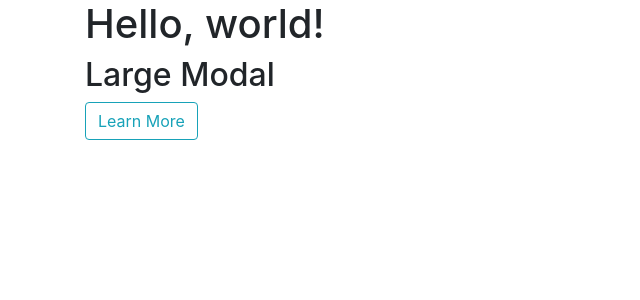
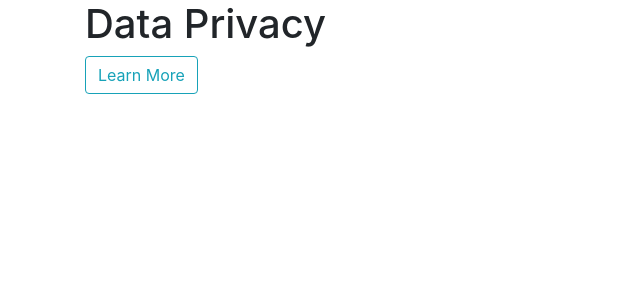
Before and after one commit to emksulliv/dataPrivacy, a Django app: page / in a window 1280 px wide. Shown: the top 300 px of the page, without its empty margins (0-640 px from the left). Run offline with Django 3.2, Linux system fonts and the light colour scheme; some libraries are stand-ins or nearby versions.

Commit message:
added comments for documentation, changes page header

```diff
--- a/dataPrivacy/page/templates/index.html
+++ b/dataPrivacy/page/templates/index.html
@@ -2,16 +2,16 @@
 <html>
   <head>
     <meta charset="utf-8">
+    <!--use bootstrap CDN by adding the below 2 lines-->
     <meta name="viewport" content="width=device-width, initial-scale=1, shrink-to-fit=no">
     <link rel="stylesheet" href="https://stackpath.bootstrapcdn.com/bootstrap/4.5.0/css/bootstrap.min.css" integrity="sha384-9aIt2nRpC12Uk9gS9baDl411NQApFmC26EwAOH8WgZl5MYYxFfc+NcPb1dKGj7Sk" crossorigin="anonymous">
     <title>page</title>
   </head>
   <body>
 
-
+    <!--the body of the page, this will contain all the stuff we SEE-->
     <div class="container">
-        <h1>Hello, world!</h1>
-        <h2>Large Modal</h2>
+        <h1>Data Privacy</h1>
         <button type="button" class="btn btn-outline-info" data-toggle="modal" data-target="#myModal">Learn More</button>
     </div>
 
```
